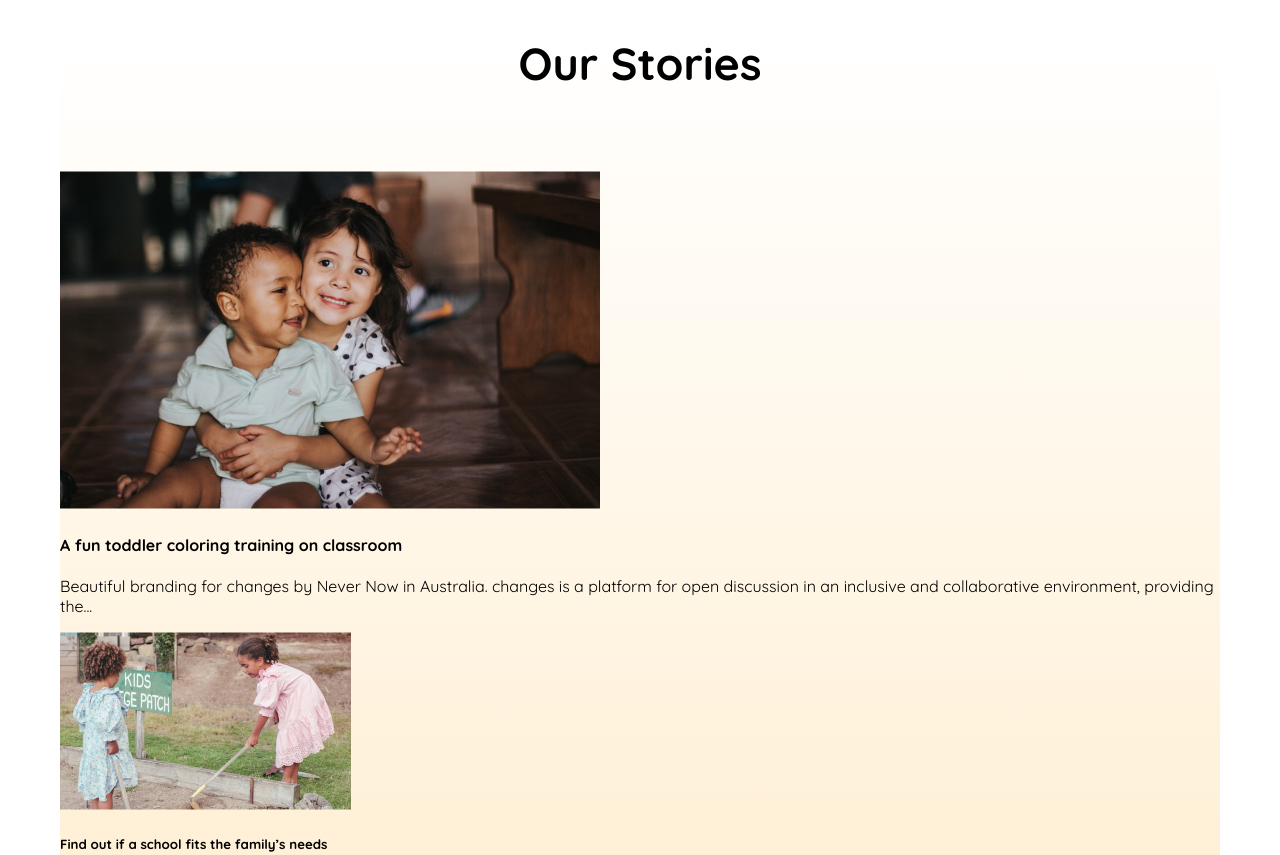
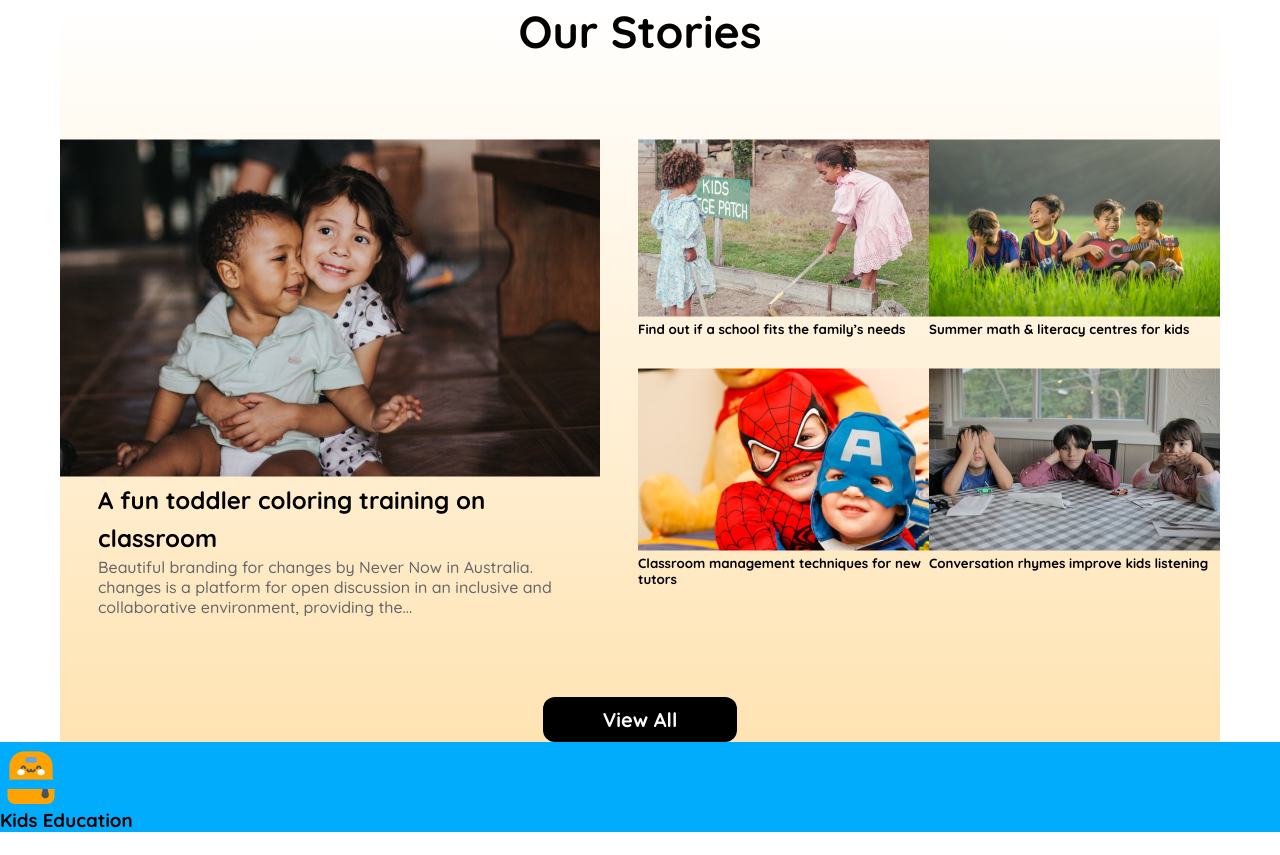
Before and after one commit to sakib-nsu/B11-A2-Kids-School, a plain HTML site: page index.html in a window 1280 px wide. Shown: the part 1498-2353 px from the top of the page. After the commit the page ends 2330 px from the top, so only its background shows below. Drawn offline with Linux system fonts and the light colour scheme.

Commit message:
almost done

```diff
--- a/index.html
+++ b/index.html
@@ -21,13 +21,16 @@
                 <li class="nav-item"><a href="" class="nav-link" id="nav-admission">Admission</a></li>
             </ul>
             <button class="primary-btn">Contact</button>
-            <!-- <a><i class="fa-solid fa-bars"></i></a> -->
+            <label for="menu-toggle" class="menu-icon">&#9776;</label>
         </nav>
+        <marquee class="marq" direction="left" loop="">
+            <P>Welcome to Kids School - Where Learning Meets Fun!</p>
+        </marquee>
         <div class="banner display-flex">
             <div class="banner-content">
                 <h1 class="banner-title"><span id="empowering">Empowering</span> students from small age <span id="towards-vision">towards vision</span></h1>
                 <p class="banner-desctiption">With the courage, Confidence, Creativity and Compassion to make their Unique Contribution in a Diverse and Dynamic World.</p>
-                <div class="enroll-now display-flex">
+                <div class="enroll-now">
                     <button class="secondary-btn">Enroll Now</button>
                 </div>
             </div>
@@ -73,39 +76,47 @@
 
         <section class="stories">
             <h2 class="h2-title">Our Stories</h2>
-            <div>
-                <div>
+            <div class="stories-cards display-flex">
+                <div class="stories-card">
                     <div>
                         <img src="assets/story-1.png" alt="">
                     </div>
-                    <h4>A fun toddler coloring training on classroom</h4>
-                    <p>Beautiful branding for changes by Never Now in Australia. changes is a platform for open discussion in an inclusive and collaborative environment, providing the...</p>
+                    <h4 class="stories-card-title">A fun toddler coloring training on classroom</h4>
+                    <p class="stories-card-description">Beautiful branding for changes by Never Now in Australia. changes is a platform for open discussion in an inclusive and collaborative environment, providing the...</p>
                 </div>
-                <div>
+                <div class="stories-sub-cards">
                     <div>
                         <img src="assets/story-2.png" alt="">
-                        <h5>Find out if a school fits the family’s needs</h5>
+                        <h5 class="stories-sub-card-title">Find out if a school fits the family’s needs</h5>
                     </div>
                     <div>
                         <img src="assets/story-3.png" alt="">
-                        <h5>Summer math & literacy centres for kids</h5>
+                        <h5 class="stories-sub-card-title">Summer math & literacy centres for kids</h5>
                     </div>
                     <div>
                         <img src="assets/story-4.png" alt="">
-                        <h5>Classroom management techniques for new tutors</h5>
+                        <h5 class="stories-sub-card-title">Classroom management techniques for new tutors</h5>
                     </div>
                     <div>
                         <img src="assets/story-5.png" alt="">
-                        <h5>Conversation rhymes improve kids listening</h5>
+                        <h5 class="stories-sub-card-title">Conversation rhymes improve kids listening</h5>
                     </div>
                 </div>
             </div>
+
+            <div class="stories-btn">
+                <button class="thirdly-btn">View All</button>
+            </div>
         </section>
-
     </main>
 
     <footer>
-
+        <div>
+            <div class="footer">
+                <img src="assets/logo.png" alt="">
+                <h3 class="footer-title">Kids Education</h3>
+            </div>
+        </div>
     </footer>
 
 </body>
--- a/style.css
+++ b/style.css
@@ -3,6 +3,8 @@
 *{
     font-family: "Quicksand", serif;
     font-style: normal;
+    margin: 0;
+    padding: 0;
 }
 
  /* Global */
@@ -76,6 +78,21 @@ main{
     font-size: 1.25rem;
 }
 
+.menu-icon{
+    display: none;
+}
+.marq{
+    margin-top: 30px;
+    margin-bottom: 30px;
+    color: #05D4DF;
+    font-size: 1.5rem;
+    background-color: #ecb73b;
+    color: white;
+    padding: 10px;
+    font-weight: bold;
+}
+
+
 /* Banner */
 .banner{
     max-width: 1160px;
@@ -113,6 +130,7 @@ main{
     border-radius: 12px;
     border: none;
     font-size: 1.25rem;
+    font-weight: 600;
 }
 
 
@@ -141,7 +159,6 @@ main{
 .curriculum-card-1{
     background: linear-gradient(to bottom, #DEF5FF, #ffffff);
     border-radius: 19px;
-
 }
 
 .read-more-1{
@@ -224,7 +241,50 @@ main{
 
 }
 
+.stories-cards{
+    margin-bottom: 80px;
+}
 
+.stories-card-title{
+    font-size: 1.5rem;
+    font-weight: bold;
+    padding-left: 38px;
+    padding-right: 38px;
+    line-height: 38px;
+}
+.stories-card-description{
+    color: rgba(102, 102, 102, 1);
+    font-weight: 500;
+    padding-left: 38px;
+    padding-right: 38px;
+}
+
+.stories-sub-cards{
+    display: grid;
+    grid-template-columns: repeat(2, 1fr);
+
+}
+
+.stories-btn{
+    text-align: center;
+}
+.thirdly-btn{
+    background-color: black;
+    color: white;
+    padding: 10px 60px;
+    border-radius: 12px;
+    border: none;
+    font-size: 1.25rem;
+    font-weight: bold;
+}
+
+/* ==================================================== */
+
+/* Footer */
+
+footer{
+    background-color: #01ACFD;
+}
 
 
 
@@ -234,11 +294,19 @@ main{
 /* Responsive */
 
 @media screen and (max-width: 756px) {
+    .navbar{
+        border: 1px solid orange;
+        padding: 12p 16px;
+    }
 
     .nav-links,
     .navbar-title,
     .primary-btn{
         display: none;
+    }
+    .menu-icon{
+        display: block;
+
     }
 
     .banner{
@@ -261,7 +329,7 @@ main{
     }
 
     .enroll-now{
-        justify-content: center;
+        text-align: center;
     }
 
     .curriculum-cards{
@@ -271,4 +339,11 @@ main{
         text-align: center;
     }
 
+    .slider-controls{
+        display: none;
+    }
+    .stories-btn{
+        display: none;
+    }
+
 }
```
